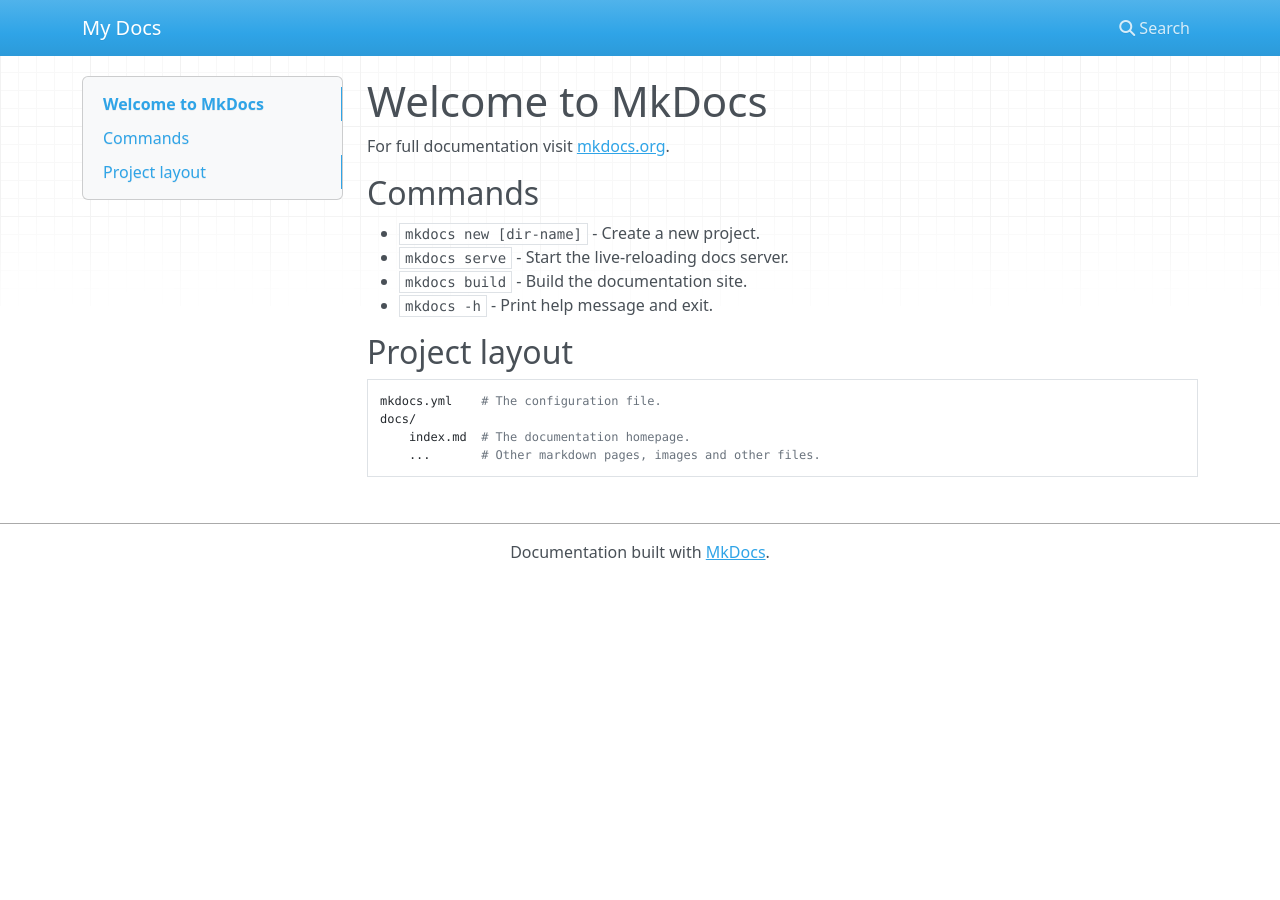
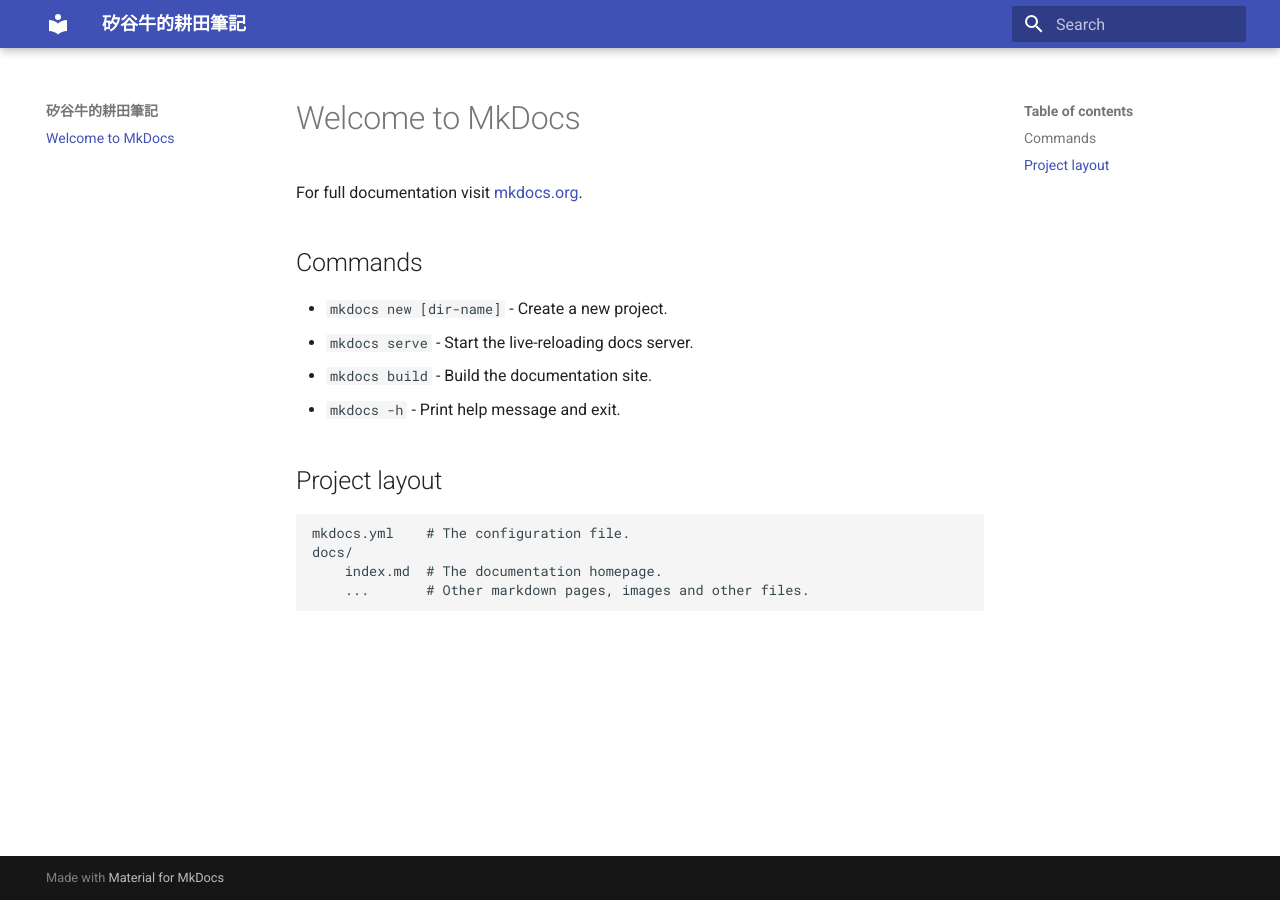
Before and after one commit to technologynoteniu/awesome-notes, an MkDocs documentation site: the page built from docs/index.md, in a window 1280 px wide. Built offline with MkDocs 1.6.1 and Material for MkDocs 9.7.7, drawn with Linux system fonts in a browser that asks for light colours; nearby versions of some CDN libraries.

Commit message:
Change the theme

```diff
--- a/mkdocs.yml
+++ b/mkdocs.yml
@@ -1 +1,3 @@
-site_name: My Docs
+site_name: '矽谷牛的耕田筆記'
+theme:
+  name: material
```
